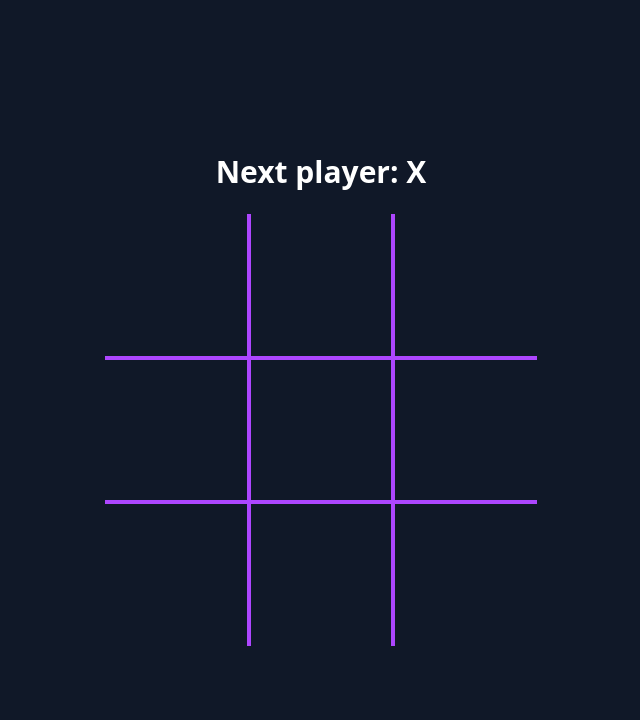
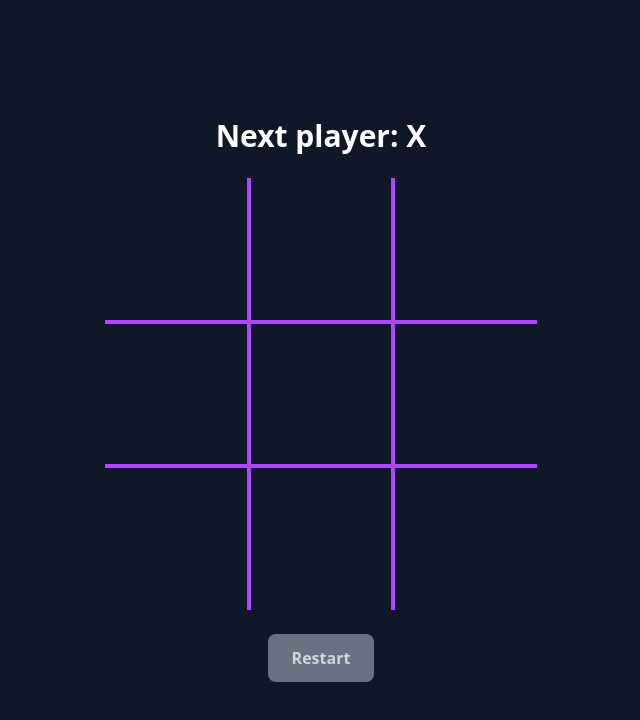
Before and after one commit to wisherjls/react-ttt, a React (Vite) app: page / in a window 1280 px wide. Shown: the top 720 px of the page, without its empty margins (319-959 px from the left). Built offline with nearby package versions, Linux system fonts and the light colour scheme; the HTML template or start-up script is replaced by a standard one.

Commit message:
feat: handle game reset/restart

```diff
--- a/src/App.jsx
+++ b/src/App.jsx
@@ -18,6 +18,13 @@ export default function App() {
     setSquares(newSquares);
     setTurn(turn === "X" ? "O" : "X");
   };
+
+  const handleReset = () => {
+    setSquares(Array(9).fill(null));
+    setTurn("X");
+  };
+
+  const gameStarted = squares.some((square) => square !== null);
 
   return (
     <main className="w-screen h-screen flex justify-center items-center bg-gray-900">
@@ -45,6 +52,19 @@ export default function App() {
             />
           ))}
         </div>
+
+        {/* Reset button */}
+        <button
+          onClick={handleReset}
+          disabled={!gameStarted}
+          className={`px-6 py-3 font-bold rounded-lg transition-colors duration-200 ${
+            gameStarted
+              ? "bg-purple-500 hover:bg-purple-600 text-white cursor-pointer"
+              : "bg-gray-500 text-gray-300 cursor-not-allowed"
+          }`}
+        >
+          {winner ? "Play Again" : "Restart"}
+        </button>
       </div>
     </main>
   );
```
Lines whose indentation alone changed are shown as unchanged.
